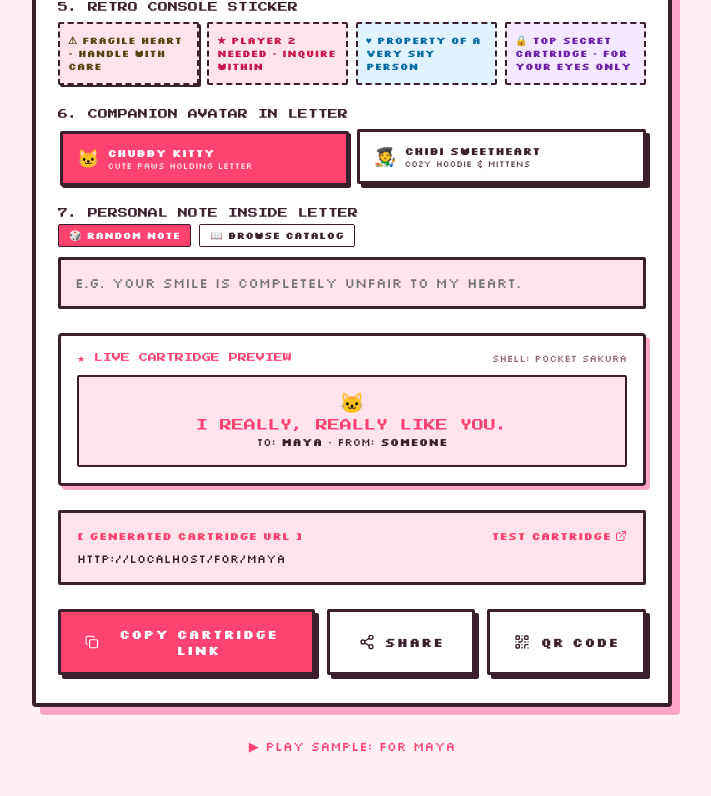
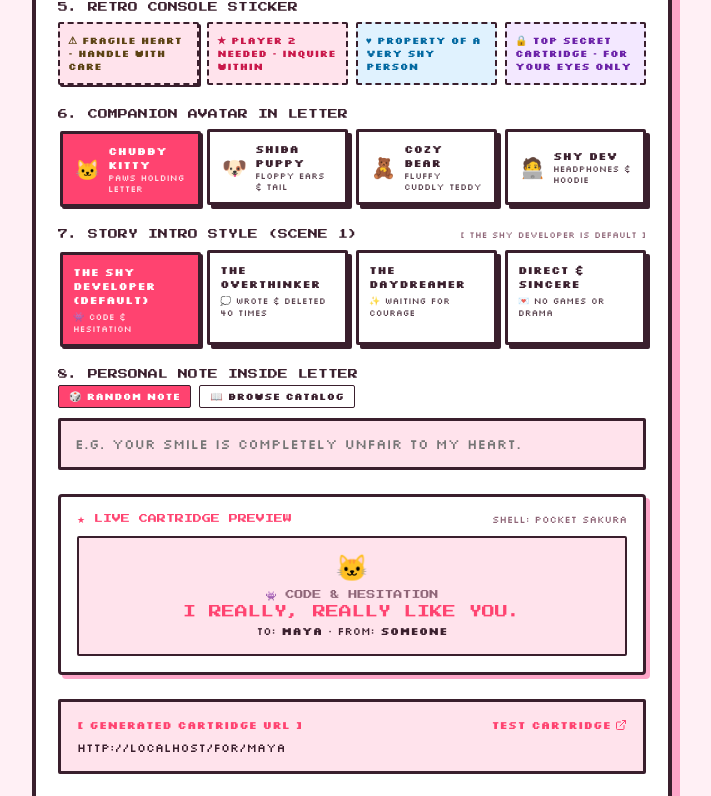
Before and after one commit to Zierax/I-Like-U, a React (Vite) app: page / in a window 1280 px wide. Shown: the part 720-1516 px from the top of the page, without its empty margins (288-999 px from the left). Built offline with nearby package versions, Linux system fonts and the light colour scheme.

Commit message:
feat(dialogue): add dialogue intro story styles with The Shy Developer as signature default

```diff
--- a/src/pages/Experience.jsx
+++ b/src/pages/Experience.jsx
@@ -1,7 +1,7 @@
 import { useState, useMemo, useEffect } from 'react'
 import { useParams, useSearchParams, Link } from 'react-router-dom'
 import { motion, AnimatePresence } from 'framer-motion'
-import { getTheme, getMode, sanitizeName } from '../lib/theme.js'
+import { getTheme, getMode, getDialogueIntro, sanitizeName } from '../lib/theme.js'
 import PixelConsole from '../components/PixelConsole.jsx'
 import { PixelHeart, PixelCharacter, PixelEnvelope } from '../components/PixelSprites.jsx'
 import Credit from '../components/Credit.jsx'
@@ -27,16 +27,18 @@ function useDecodedParams() {
   const themeKey = search.get('theme') || 'blush'
   const modeKey = search.get('mode') || 'romantic'
   const stickerKey = search.get('sticker') || 'fragile'
-  const avatarKey = search.get('avatar') || 'cat'
+  const avatarKey = search.get('avatar') || 'kitty'
+  const introKey = search.get('intro') || 'dev'
 
   const theme = getTheme(themeKey)
   const mode = getMode(modeKey)
+  const intro = getDialogueIntro(introKey)
 
-  return { display, from, customNote, theme, mode, stickerKey, avatarKey }
+  return { display, from, customNote, theme, mode, stickerKey, avatarKey, intro }
 }
 
 export default function Experience() {
-  const { display, from, customNote, theme, mode, stickerKey, avatarKey } = useDecodedParams()
+  const { display, from, customNote, theme, mode, stickerKey, avatarKey, intro } = useDecodedParams()
   const [scene, setScene] = useState(0)
   const [soundEnabled, setSoundEnabled] = useState(true)
   const [bgmEnabled, setBgmEnabled] = useState(false)
@@ -180,8 +182,10 @@ export default function Experience() {
             <ScreenHonestTalk
               key="s1"
               display={display}
+              from={from}
               theme={theme}
               mode={mode}
+              intro={intro}
               soundEnabled={soundEnabled}
               onNext={nextScene}
             />
@@ -389,11 +393,13 @@ function ScreenBoot({ display, from, theme, avatar = 'cat', soundEnabled, onPres
 
 /* =========================================================
    SCREEN 1: SINCERE HONEST TALK
-   (Using mode-specific text & backspace effect)
+   (Using custom dialogue story & backspace hesitation effect)
 ========================================================= */
-function ScreenHonestTalk({ display, theme, mode, soundEnabled, onNext }) {
-  const tentativeText = mode.tentativeText
-  const honestTruth = mode.honestTruth(display)
+function ScreenHonestTalk({ display, from, theme, mode, intro, soundEnabled, onNext }) {
+  const tentativeText = intro?.tentativeText || mode.tentativeText
+  const honestTruth = intro?.honestTruth
+    ? intro.honestTruth(display, from)
+    : mode.honestTruth(display, from)
 
   const [text, setText] = useState('')
   const [phase, setPhase] = useState('typing_tentative')
--- a/src/pages/Generator.jsx
+++ b/src/pages/Generator.jsx
@@ -3,7 +3,7 @@ import { Link } from 'react-router-dom'
 import { motion, AnimatePresence } from 'framer-motion'
 import { QRCodeSVG } from 'qrcode.react'
 import { Copy, Share2, QrCode, ExternalLink, Check } from 'lucide-react'
-import { themes, modes, stickers, buildLink, sanitizeName, getTheme } from '../lib/theme.js'
+import { themes, modes, stickers, dialogueIntros, buildLink, sanitizeName, getTheme } from '../lib/theme.js'
 import { NOTE_CATALOG, getRandomNote } from '../lib/messages.js'
 import Credit from '../components/Credit.jsx'
 import { PixelHeart } from '../components/PixelSprites.jsx'
@@ -16,7 +16,8 @@ export default function Generator() {
   const [selectedTheme, setSelectedTheme] = useState('blush')
   const [selectedMode, setSelectedMode] = useState('romantic')
   const [selectedSticker, setSelectedSticker] = useState('fragile')
-  const [selectedAvatar, setSelectedAvatar] = useState('cat')
+  const [selectedAvatar, setSelectedAvatar] = useState('kitty')
+  const [selectedIntro, setSelectedIntro] = useState('dev')
   const [copied, setCopied] = useState(false)
   const [showQR, setShowQR] = useState(false)
   const [showDirectory, setShowDirectory] = useState(false)
@@ -31,9 +32,10 @@ export default function Generator() {
       mode: selectedMode,
       sticker: selectedSticker,
       avatar: selectedAvatar,
+      intro: selectedIntro,
       note: customNote,
     })
-  }, [theirName, yourName, selectedTheme, selectedMode, selectedSticker, selectedAvatar, customNote])
+  }, [theirName, yourName, selectedTheme, selectedMode, selectedSticker, selectedAvatar, selectedIntro, customNote])
 
   const origin = typeof window !== 'undefined' ? window.location.origin : ''
   const fullUrl = origin ? `${origin}${previewPath}` : previewPath
@@ -329,26 +331,35 @@ export default function Generator() {
                 </div>
               </div>
 
-              {/* Field 6: Companion Avatar */}
+              {/* Field 6: 4 Companion Avatars */}
               <div style={{ display: 'grid', gap: 10 }}>
                 <span className="font-pixel" style={{ fontSize: '10px', color: t.ink }}>
                   6. COMPANION AVATAR IN LETTER
                 </span>
-                <div style={{ display: 'grid', gridTemplateColumns: 'repeat(2, 1fr)', gap: 10 }}>
+                <div style={{ display: 'grid', gridTemplateColumns: 'repeat(auto-fit, minmax(130px, 1fr))', gap: 8 }}>
+                  {[
+                    { id: 'kitty', icon: '🐱', name: 'Chubby Kitty', desc: 'Paws holding letter' },
+                    { id: 'puppy', icon: '🐶', name: 'Shiba Puppy', desc: 'Floppy ears & tail' },
+                    { id: 'bear', icon: '🧸', name: 'Cozy Bear', desc: 'Fluffy cuddly teddy' },
+                    { id: 'dev', icon: '🧑‍💻', name: 'Shy Dev', desc: 'Headphones & hoodie' },
+                  ].map((av) => {
+                    const isSel = selectedAvatar === av.id
+                    return (
                       <button
+                        key={av.id}
                         type="button"
                         onClick={() => {
                           playConsoleButton(true)
-                      setSelectedAvatar('cat')
+                          setSelectedAvatar(av.id)
                         }}
                         style={{
                           textAlign: 'left',
-                      padding: '12px 14px',
+                          padding: '10px 12px',
                           border: `3px solid ${t.border}`,
-                      background: selectedAvatar === 'cat' ? t.accent : '#FFFFFF',
-                      color: selectedAvatar === 'cat' ? '#FFFFFF' : t.ink,
-                      boxShadow: selectedAvatar === 'cat' ? `2px 2px 0px ${t.border}` : `4px 4px 0px ${t.border}`,
-                      transform: selectedAvatar === 'cat' ? 'translate(2px, 2px)' : 'none',
+                          background: isSel ? t.accent : '#FFFFFF',
+                          color: isSel ? '#FFFFFF' : t.ink,
+                          boxShadow: isSel ? `2px 2px 0px ${t.border}` : `4px 4px 0px ${t.border}`,
+                          transform: isSel ? 'translate(2px, 2px)' : 'none',
                           cursor: 'pointer',
                           display: 'flex',
                           alignItems: 'center',
@@ -357,49 +368,67 @@ export default function Generator() {
                         }}
                         className="font-silkscreen"
                       >
-                    <span style={{ fontSize: '18px' }}>🐱</span>
+                        <span style={{ fontSize: '20px' }}>{av.icon}</span>
                         <div>
-                      <div style={{ fontSize: '11px', fontWeight: 700 }}>Chubby Kitty</div>
-                      <div style={{ fontSize: '9px', opacity: 0.85 }}>Cute paws holding letter</div>
+                          <div style={{ fontSize: '11px', fontWeight: 700 }}>{av.name}</div>
+                          <div style={{ fontSize: '9px', opacity: 0.85 }}>{av.desc}</div>
                         </div>
                       </button>
+                    )
+                  })}
+                </div>
+              </div>
 
+              {/* Field 7: Dialogue Story Style (First Scene) */}
+              <div style={{ display: 'grid', gap: 10 }}>
+                <div style={{ display: 'flex', justifyContent: 'space-between', alignItems: 'center' }}>
+                  <span className="font-pixel" style={{ fontSize: '10px', color: t.ink }}>
+                    7. STORY INTRO STYLE (SCENE 1)
+                  </span>
+                  <span className="font-silkscreen" style={{ fontSize: '9px', color: t.muted }}>
+                    [ THE SHY DEVELOPER IS DEFAULT ]
+                  </span>
+                </div>
+                <div style={{ display: 'grid', gridTemplateColumns: 'repeat(auto-fit, minmax(130px, 1fr))', gap: 8 }}>
+                  {Object.values(dialogueIntros).map((st) => {
+                    const isSel = selectedIntro === st.id
+                    return (
                       <button
+                        key={st.id}
                         type="button"
                         onClick={() => {
                           playConsoleButton(true)
-                      setSelectedAvatar('chibi')
+                          setSelectedIntro(st.id)
                         }}
                         style={{
                           textAlign: 'left',
-                      padding: '12px 14px',
+                          padding: '10px',
                           border: `3px solid ${t.border}`,
-                      background: selectedAvatar === 'chibi' ? t.accent : '#FFFFFF',
-                      color: selectedAvatar === 'chibi' ? '#FFFFFF' : t.ink,
-                      boxShadow: selectedAvatar === 'chibi' ? `2px 2px 0px ${t.border}` : `4px 4px 0px ${t.border}`,
-                      transform: selectedAvatar === 'chibi' ? 'translate(2px, 2px)' : 'none',
+                          background: isSel ? t.accent : '#FFFFFF',
+                          color: isSel ? '#FFFFFF' : t.ink,
+                          boxShadow: isSel ? `2px 2px 0px ${t.border}` : `4px 4px 0px ${t.border}`,
+                          transform: isSel ? 'translate(2px, 2px)' : 'none',
                           cursor: 'pointer',
                           display: 'flex',
-                      alignItems: 'center',
-                      gap: 8,
+                          flexDirection: 'column',
+                          gap: 4,
                           borderRadius: 2,
                         }}
                         className="font-silkscreen"
                       >
-                    <span style={{ fontSize: '18px' }}>🧑‍🎨</span>
-                    <div>
-                      <div style={{ fontSize: '11px', fontWeight: 700 }}>Chibi Sweetheart</div>
-                      <div style={{ fontSize: '9px', opacity: 0.85 }}>Cozy hoodie & mittens</div>
-                    </div>
+                        <div style={{ fontSize: '11px', fontWeight: 700 }}>{st.name}</div>
+                        <div style={{ fontSize: '9px', opacity: 0.85, lineHeight: 1.3 }}>{st.badge}</div>
                       </button>
+                    )
+                  })}
                 </div>
               </div>
 
-              {/* Field 7: Secret Note with Randomizer & Catalog */}
+              {/* Field 8: Secret Note with Randomizer & Catalog */}
               <div style={{ display: 'grid', gap: 10 }}>
                 <div style={{ display: 'flex', justifyContent: 'space-between', alignItems: 'center', flexWrap: 'wrap', gap: 6 }}>
                   <span className="font-pixel" style={{ fontSize: '10px', color: t.ink }}>
-                    7. PERSONAL NOTE INSIDE LETTER
+                    8. PERSONAL NOTE INSIDE LETTER
                   </span>
 
                   <div style={{ display: 'flex', gap: 8 }}>
@@ -558,10 +587,13 @@ export default function Generator() {
                     textAlign: 'center',
                   }}
                 >
-                  <div style={{ fontSize: '20px', marginBottom: 4 }}>
-                    {selectedAvatar === 'cat' ? '🐱' : '🧑‍🎨'}
+                  <div style={{ fontSize: '26px', marginBottom: 6 }}>
+                    {selectedAvatar === 'kitty' ? '🐱' : selectedAvatar === 'puppy' ? '🐶' : selectedAvatar === 'bear' ? '🧸' : '🧑‍💻'}
                   </div>
-                  <div className="font-pixel" style={{ fontSize: '12px', color: t.accent, marginBottom: 4 }}>
+                  <div className="font-pixel" style={{ fontSize: '9px', color: t.muted, marginBottom: 4 }}>
+                    {dialogueIntros[selectedIntro]?.badge || '👾 CODE & HESITATION'}
+                  </div>
+                  <div className="font-pixel" style={{ fontSize: '13px', color: t.accent, marginBottom: 6 }}>
                     {modes[selectedMode]?.badge || 'I REALLY LIKE YOU.'}
                   </div>
                   <div className="font-silkscreen" style={{ fontSize: '11px', color: t.ink, marginBottom: 4 }}>
```
Also changed, not shown: src/lib/messages.js, src/lib/theme.js. Lines whose indentation alone changed are shown as unchanged.
